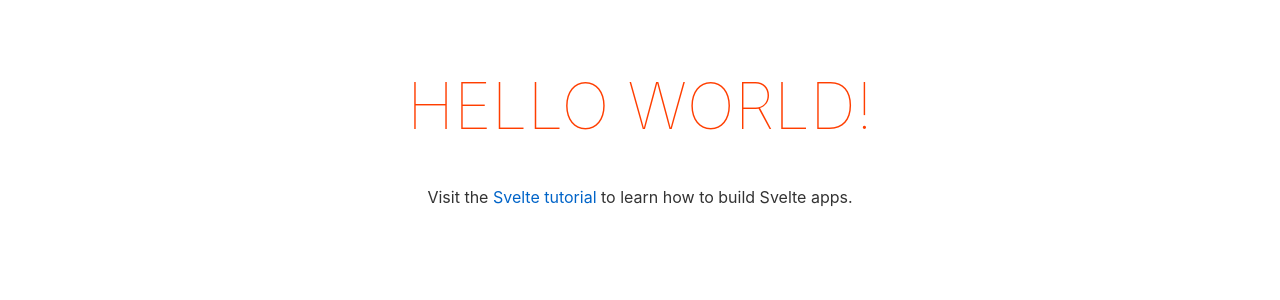
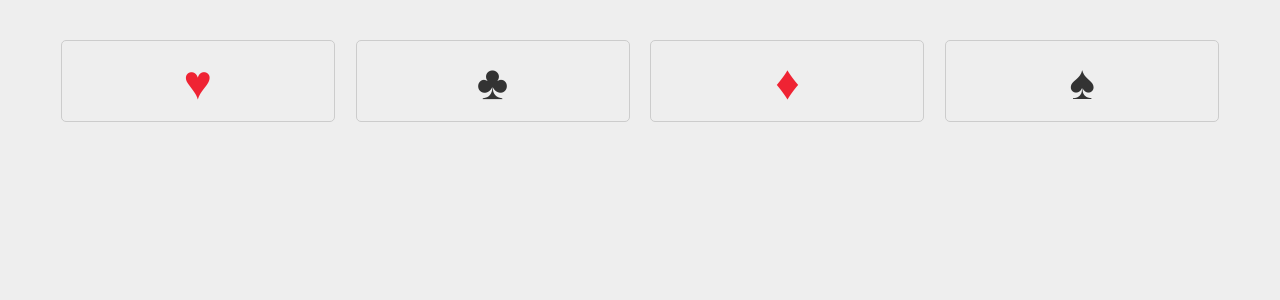
Before and after one commit to jmarlow4/4kings-svelte, a Svelte app: page / in a window 1280 px wide. Shown: the top 300 px of the page. Built offline with nearby package versions, Linux system fonts and the light colour scheme.

Commit message:
components, services, other scaffolding

```diff
--- a/public/global.css
+++ b/public/global.css
@@ -1,66 +1,6 @@
-html, body {
-	position: relative;
-	width: 100%;
-	height: 100%;
+body {
+  font-family: 'Roboto Slab', serif;
+  font-size: 1.5rem;
+  color: #333;
+  background-color: #eee;
 }
-
-body {
-	color: #333;
-	margin: 0;
-	padding: 8px;
-	box-sizing: border-box;
-	font-family: -apple-system, BlinkMacSystemFont, "Segoe UI", Roboto, Oxygen-Sans, Ubuntu, Cantarell, "Helvetica Neue", sans-serif;
-}
-
-a {
-	color: rgb(0,100,200);
-	text-decoration: none;
-}
-
-a:hover {
-	text-decoration: underline;
-}
-
-a:visited {
-	color: rgb(0,80,160);
-}
-
-label {
-	display: block;
-}
-
-input, button, select, textarea {
-	font-family: inherit;
-	font-size: inherit;
-	padding: 0.4em;
-	margin: 0 0 0.5em 0;
-	box-sizing: border-box;
-	border: 1px solid #ccc;
-	border-radius: 2px;
-}
-
-input:disabled {
-	color: #ccc;
-}
-
-input[type="range"] {
-	height: 0;
-}
-
-button {
-	color: #333;
-	background-color: #f4f4f4;
-	outline: none;
-}
-
-button:disabled {
-	color: #999;
-}
-
-button:not(:disabled):active {
-	background-color: #ddd;
-}
-
-button:focus {
-	border-color: #666;
-}
--- a/public/index.html
+++ b/public/index.html
@@ -3,7 +3,10 @@
 <head>
 	<meta charset='utf-8'>
 	<meta name='viewport' content='width=device-width,initial-scale=1'>
+  <meta http-equiv="X-UA-Compatible" content="ie=edge">
 
+  <link rel="stylesheet" href="https://cdnjs.cloudflare.com/ajax/libs/meyer-reset/2.0/reset.css" />
+  <link href="https://fonts.googleapis.com/css?family=Roboto+Slab" rel="stylesheet">
 	<title>Svelte app</title>
 
 	<link rel='icon' type='image/png' href='/favicon.png'>
--- a/src/App.svelte
+++ b/src/App.svelte
@@ -1,30 +1,44 @@
 <script>
-	export let name;
+	import { DeckService } from './services/index.js';
+	import { SuitsEnum, CardVals } from './enums/index.js';
+
+	import ColumnsContainer from './components/ColumnsContainer.svelte';
+	import CardColumn from './components/CardColumn.svelte';
+	import Card from './components/Card.svelte';
+
+	const cardLimit = 52;
+  const kingLimit = 4;
+  const numCardsToDraw = 2;
+	const intervalTime = 1000;
+
+	// main();
 </script>
 
 <main>
-	<h1>Hello {name}!</h1>
-	<p>Visit the <a href="https://svelte.dev/tutorial">Svelte tutorial</a> to learn how to build Svelte apps.</p>
+	<ColumnsContainer>
+	<CardColumn
+		suit="{SuitsEnum.HEARTS.name}"
+		symbol="{SuitsEnum.HEARTS.symbol}"
+		isRed="{SuitsEnum.HEARTS.isRed}">
+	</CardColumn>
+	<CardColumn
+		suit="{SuitsEnum.CLUBS.name}"
+		symbol="{SuitsEnum.CLUBS.symbol}"
+		isRed="{SuitsEnum.CLUBS.isRed}">
+	</CardColumn>
+	<CardColumn
+		suit="{SuitsEnum.DIAMONDS.name}"
+		symbol="{SuitsEnum.DIAMONDS.symbol}"
+		isRed="{SuitsEnum.DIAMONDS.isRed}">
+	</CardColumn>
+	<CardColumn
+		suit="{SuitsEnum.SPADES.name}"
+		symbol="{SuitsEnum.SPADES.symbol}"
+		isRed="{SuitsEnum.SPADES.isRed}">
+	</CardColumn>
+</ColumnsContainer>
 </main>
 
 <style>
-	main {
-		text-align: center;
-		padding: 1em;
-		max-width: 240px;
-		margin: 0 auto;
-	}
 
-	h1 {
-		color: #ff3e00;
-		text-transform: uppercase;
-		font-size: 4em;
-		font-weight: 100;
-	}
-
-	@media (min-width: 640px) {
-		main {
-			max-width: none;
-		}
-	}
 </style>
--- /dev/null
+++ b/src/components/Card.svelte
@@ -0,0 +1,31 @@
+<script>
+  import { SuitsEnum } from "../enums/index.js";
+
+  export let suit;
+  export let value;
+
+</script>
+
+<div class="card" class:is-red="{suit.isRed}">
+  <span class="suit">
+    ${suit.symbol}
+  </span>
+  <span>{value}</span>
+</div>
+
+<style>
+  .card {
+    line-height: 1.5rem;
+    padding: 10px 16px;
+    margin: 8px 16px;
+    background-color: #fff;
+    box-shadow: 0px 3px 3px -2px #888;
+    border-radius: 5px;
+  }
+  .suit {
+    font-size: 2rem;
+  }
+  .is-red {
+    color: #ef2333;
+  }
+</style>
--- /dev/null
+++ b/src/components/CardColumn.svelte
@@ -0,0 +1,29 @@
+<script>
+  export let symbol;
+  export let isRed;
+</script>
+
+<div class="card-column" class:is-red="{isRed}">
+  <span class="suit">{symbol}</span>
+</div>
+<slot></slot>
+
+<style>
+  .card-column {
+    border: 1px solid #ccc;
+    border-radius: 5px;
+    display: flex;
+    flex-direction: column;
+    align-items: stretch;
+    padding: 16px;
+    width: 20%;
+  }
+  .suit {
+    display: flex;
+    align-self: center;
+    font-size: 3rem;
+  }
+  .is-red {
+    color: #ef2333;
+  }
+</style>
--- /dev/null
+++ b/src/components/ColumnsContainer.svelte
@@ -0,0 +1,16 @@
+<div class="columns-container">
+  <slot></slot>
+</div>
+
+<style>
+  .columns-container {
+    display: flex;
+    flex-direction: row;
+    justify-content: space-evenly;
+    margin-top: 40px;
+    align-items: stretch;
+    margin: 40px auto 0;
+    max-width: 1200px;
+    min-width: 886px;
+  }
+</style>
--- /dev/null
+++ b/src/enums/cardVals.js
@@ -0,0 +1,3 @@
+export const CardVals = Object.freeze([
+  'ACE', '2', '3', '4', '5', '6', '7', '8', '9', '10', 'JACK', 'QUEEN', 'KING'
+]);
--- /dev/null
+++ b/src/enums/index.js
@@ -0,0 +1,2 @@
+export { SuitsEnum } from './suitsEnum.js'
+export { CardVals } from './cardVals.js'
--- /dev/null
+++ b/src/enums/suitsEnum.js
@@ -0,0 +1,22 @@
+export const SuitsEnum = Object.freeze({
+  HEARTS: Object.freeze({
+    name: 'HEARTS',
+    symbol: '♥',
+    isRed: true,
+  }),
+  CLUBS: Object.freeze({
+    name: 'CLUBS',
+    symbol: '♣',
+    isRed: false,
+  }),
+  DIAMONDS: Object.freeze({
+    name: 'DIAMONDS',
+    symbol: '♦',
+    isRed: true,
+  }),
+  SPADES: Object.freeze({
+    name: 'SPADES',
+    symbol: '♠',
+    isRed: false,
+  })
+});
--- a/src/main.js
+++ b/src/main.js
@@ -1,10 +1,7 @@
 import App from './App.svelte';
 
 const app = new App({
-	target: document.body,
-	props: {
-		name: 'world'
-	}
+	target: document.body
 });
 
 export default app;
--- /dev/null
+++ b/src/services/deckService.js
@@ -0,0 +1,51 @@
+// Setting this up as a private property
+
+export class DeckService {
+
+  /**
+   * Makes initial call to the DeckOfCards API to get a unique deck ID
+   */
+  async getDeckId () {
+    const res = await this._apiRequest('GET', 'https://deckofcardsapi.com/api/deck/new/draw/?count=0');
+    return JSON.parse(res.response).deck_id;
+  }
+
+  async drawCards (deckId, numCards) {
+    const res = await this._apiRequest('GET', `https://deckofcardsapi.com/api/deck/${deckId}/draw/?count=${numCards}`);
+    return JSON.parse(res.response).cards;
+  }
+
+  /**
+   * Wraps a normal XHR request in a promise and makes it easier
+   * to work with. Strange syntax is because of symbol pointer,
+   * making this method private.
+   */
+  _apiRequest (method, url) {
+
+    var request = new XMLHttpRequest();
+
+    return new Promise(function (resolve, reject) {
+
+      request.onreadystatechange = function () {
+
+        if (request.readyState !== 4) return;
+
+        if (request.status >= 200 && request.status < 300) {
+          resolve(request);
+        } else {
+          reject({
+            status: request.status,
+            statusText: request.statusText
+          });
+        }
+
+      };
+
+      request.open(method || 'GET', url, true);
+
+      request.send();
+
+    });
+  };
+
+}
--- /dev/null
+++ b/src/services/index.js
@@ -0,0 +1 @@
+export { DeckService } from './deckService.js';
```
Also changed, not shown: 1 other file (tests, documents, lock files or other folders).
